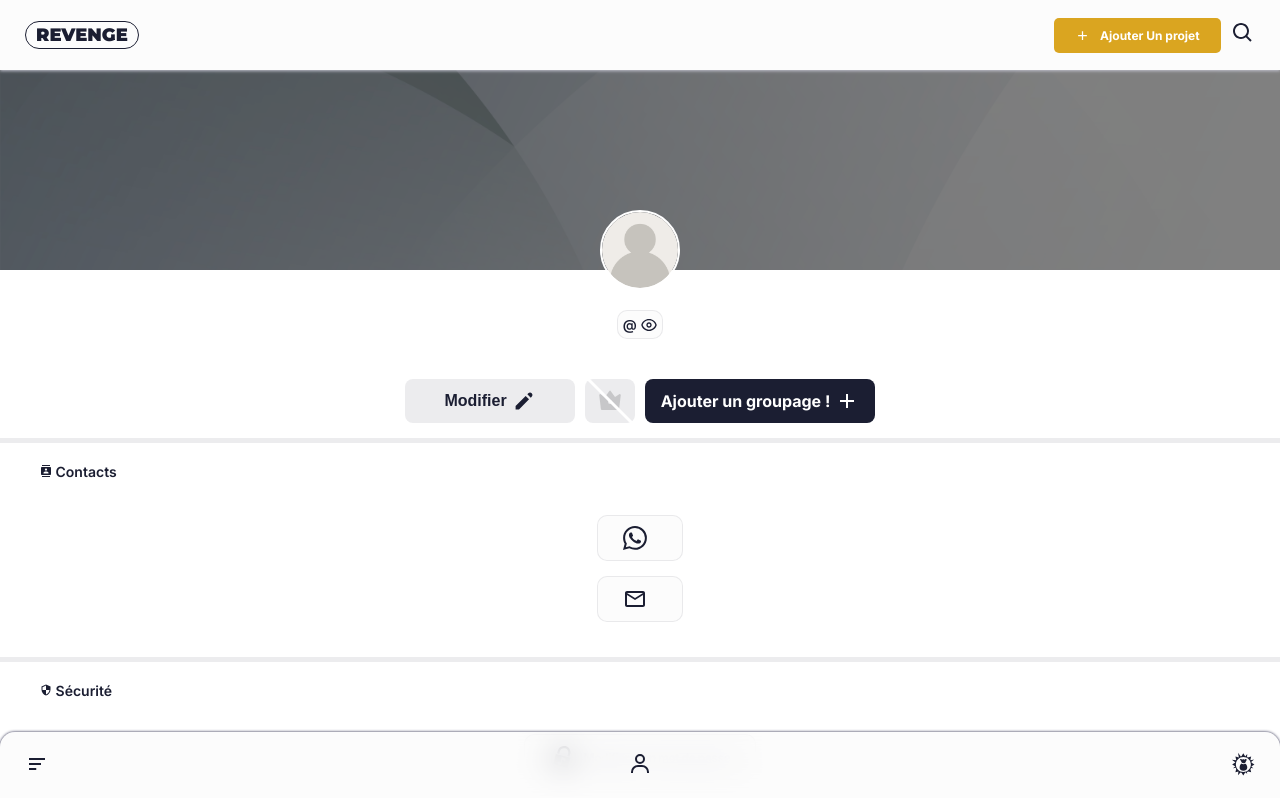
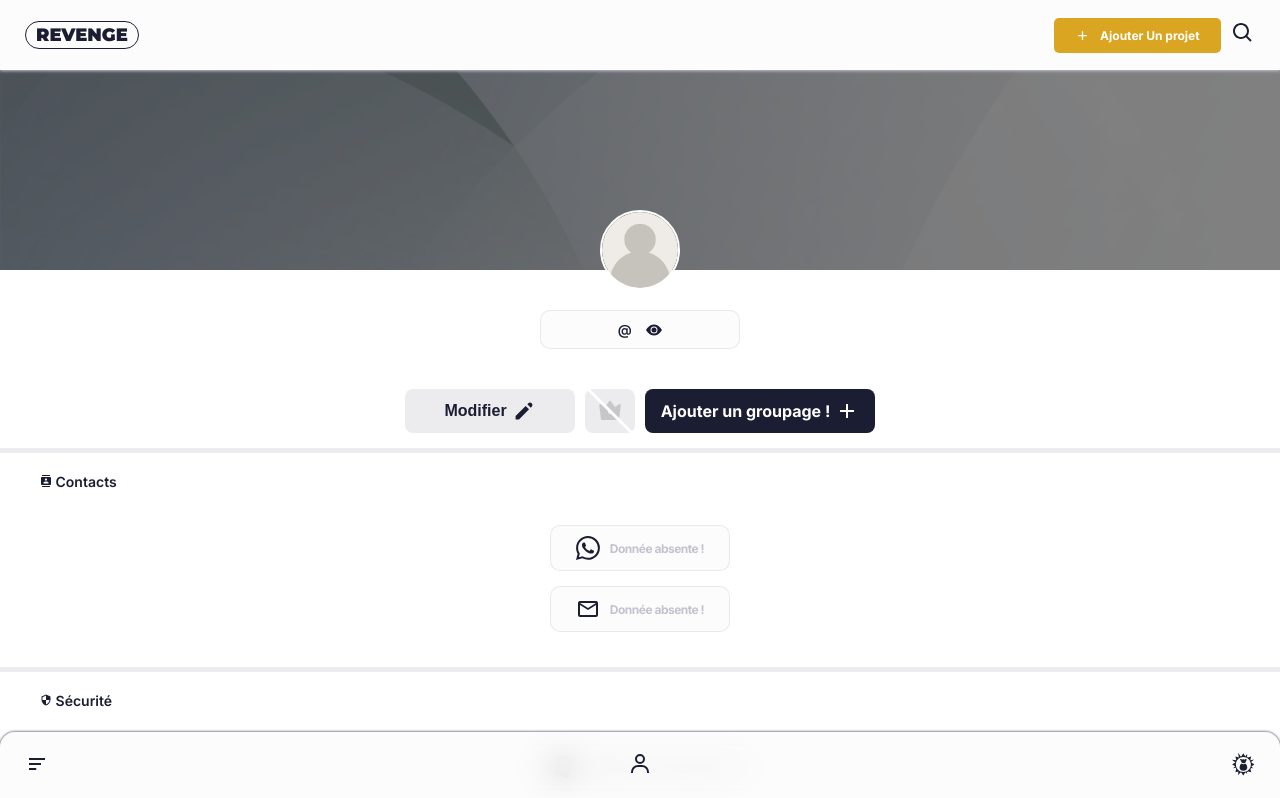
Before and after one commit to revenge-buy/plateforme, a Next.js app: page /account in a window 1280 px wide. Shown: the top 798 px of the page. Built offline with nearby package versions, Linux system fonts and the light colour scheme; no server answers.

Commit message:
account page infos management

```diff
--- a/pages/account/index.jsx
+++ b/pages/account/index.jsx
@@ -103,7 +103,7 @@ export default function Account() {
             <h2>{account?.name || ""}</h2>
             <p className='box2 box2-blue'><Link href={`/${account?.userTag || "#"}`}>
               {account?.userTag || "@"}
-              <CgEye />
+              <BsEyeFill />
             </Link></p>
           </div>
           <div className={styles.topButtons}>
@@ -134,13 +134,13 @@ export default function Account() {
                 <div className='box2 p2'>
                   <BsWhatsapp />
                   <div>
-                    <p>{account?.phone}</p>
+                    <p>{account?.phone || "Donnée absente !"}</p>
                   </div>
                 </div>
                 <div className='box2 p2'>
                   <MdOutlineEmail />
                   <div>
-                    <p>{account?.email}</p>
+                    <p>{account?.email || "Donnée absente !"}</p>
                   </div>
                 </div>
               </div>
--- a/styles/globals.css
+++ b/styles/globals.css
@@ -342,14 +342,15 @@ textarea{
 
 .box2-blue{
   padding: 0;
+  min-width: 200px;
 }
 
 .box2-blue a{
   color: var(--color-dark_blue);
   display: flex;
-  padding: 5px;
+  padding: 10px;
   justify-content: center;
-  gap: 5px;
+  gap: 15px;
   align-items: center;
   width: 100%;
 }
```
